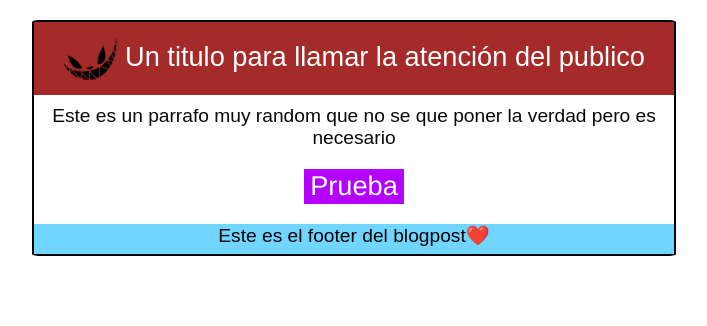
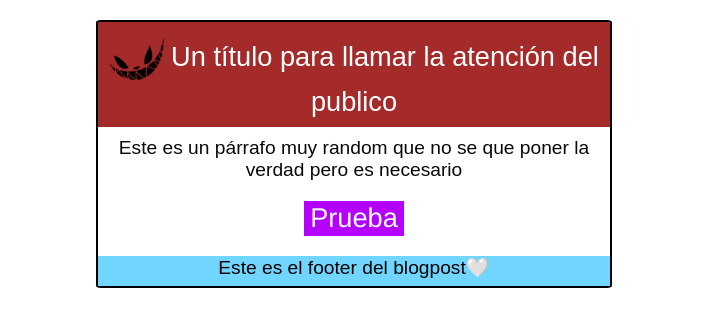
Before and after one commit to paulreyes0/miprimerepositorio, a plain HTML site: page index.html in a window 1280 px wide. Shown: the whole page, without its empty margins (286-993 px from the left). Drawn offline with Linux system fonts and the light colour scheme.

Commit message:
Correción a la ortagrafia y el tamaño del contenedor

```diff
--- a/css/style.css
+++ b/css/style.css
@@ -1,12 +1,11 @@
 body {
   text-align: center;
   color: rgb(9, 9, 9);
-
   margin: 0;
   padding: 0;
 }
 #container {
-  width: 50%;
+  width: 40%;
   border: 2px solid rgb(0, 0, 0);
   margin: 20px auto;
   font-family: Arial, Helvetica, sans-serif;
--- a/index.html
+++ b/index.html
@@ -10,15 +10,15 @@
 <body>
   <div id="container">
     <div class="cabecera">
-      <img src="./imagenes/logo_madkat.png" alt="madkat" class="madkat"> Un titulo para llamar la atención del publico
+      <img src="./imagenes/logo_madkat.png" alt="madkat" class="madkat"> Un título para llamar la atención del publico
     </div>
     <div id="post">
-    <p>Este es un parrafo muy random que no se que poner la verdad pero es necesario</p>
+    <p>Este es un párrafo muy random que no se que poner la verdad pero es necesario</p>
     <div class="prueba">
       <input type="button" value="Prueba" class="pruebaboton">
     </div>
     <div class="footer">
-    <p>Este es el footer del blogpost❤️</p>
+    <p>Este es el footer del blogpost🤍</p>
     </div>
   </div>
 </body>
```
